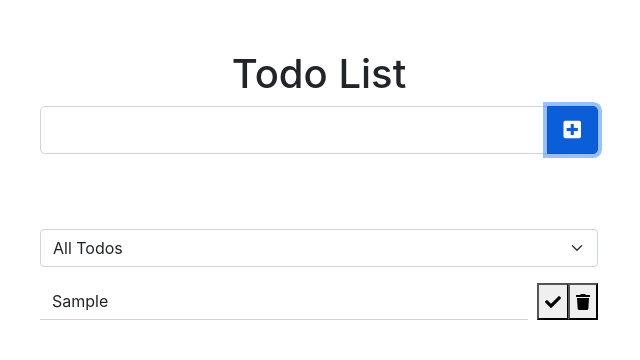
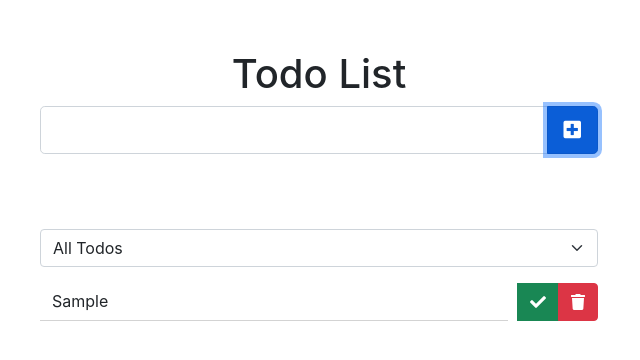
Before and after one commit to josevdev/react-todo-list, a React (Create React App) app in the folder todo-list/: page / in a window 1280 px wide. Both pictures are taken after typing "Sample" into the empty fields and a click on the button 893 px from the left and 130 px from the top of the page. Shown: the top 360 px of the page, without its empty margins (321-961 px from the left). Built offline with nearby package versions, Linux system fonts and the light colour scheme.

Commit message:
add btn-success and btn-danger

```diff
--- a/todo-list/src/components/Todo.js
+++ b/todo-list/src/components/Todo.js
@@ -26,13 +26,13 @@ const Todo = ( {text, todo, todos, setTodos} ) => {
         {text}
       </li>
       <button
-        className='complete-btn'
+        className='complete-btn btn btn-success'
         onClick={completeHandler}
       >
         <i className='fas fa-check'></i>
       </button>
       <button
-        className='trash-btn'
+        className='trash-btn btn btn-danger'
         onClick={deleteHandler}
       >
         <i className='fas fa-trash'></i>
```
